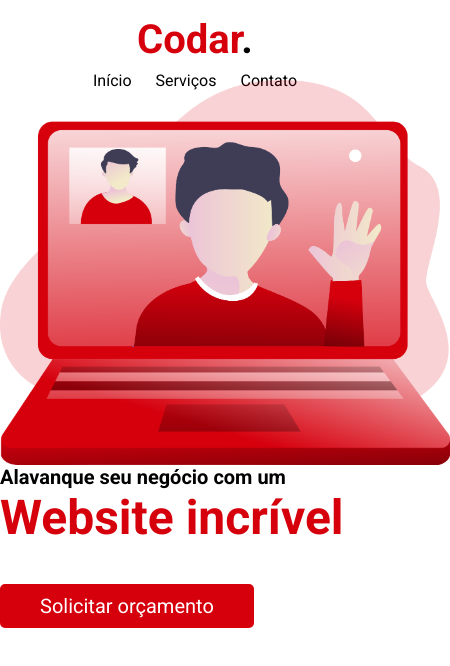
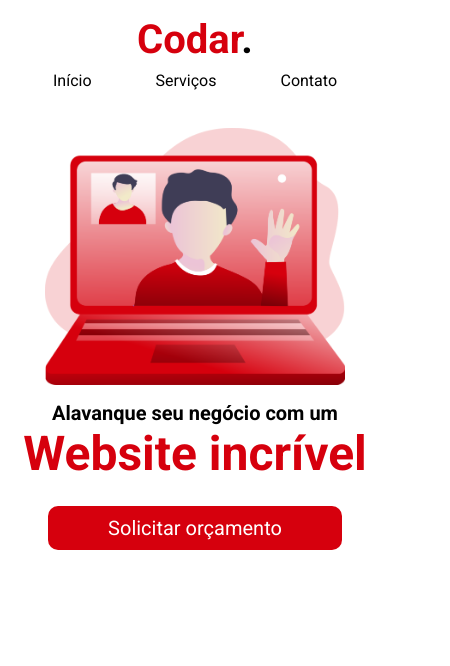
Before and after one commit to rendell-arruda/Dev-Challenge, a plain HTML site: page codar/index.html in a window 390 px wide. Shown: the whole page, 450 px wide, since content can reach past the window. Drawn offline with Linux system fonts and the light colour scheme.

Commit message:
responsividade da section inicio

```diff
--- a/codar/assets/css/gerais.css
+++ b/codar/assets/css/gerais.css
@@ -1,5 +1,4 @@
 * {
-  box-sizing: border-box;
   font-family: 'Roboto', sans-serif;
   color: var(--black);
 }
@@ -25,6 +24,7 @@ img {
   max-width: 100%;
 }
 a {
+  box-sizing: border-box;
   text-decoration: none;
   color: var(--black);
 }
@@ -43,9 +43,25 @@ li {
   margin: 0 auto;
 }
 
-.flex {
+/* .flex {
   display: flex;
   justify-content: space-between;
   align-items: center;
   flex-wrap: wrap;
+  gap: 40px;
+} */
+.flex {
+  display: grid;
+  grid-template-columns: 1fr 1fr;
+  justify-content: space-between;
+  align-items: center;
 }
+
+@media screen and (max-width: 700px) {
+  .flex {
+    display: flex;
+    flex-direction: column;
+    align-items: center;
+    justify-content: center;
+  }
+}
--- a/codar/assets/css/header.css
+++ b/codar/assets/css/header.css
@@ -20,6 +20,7 @@
 .nav-list {
   display: flex;
   gap: 0.5rem;
+  justify-content: space-between;
   align-items: center;
   flex-wrap: wrap;
 }
@@ -37,6 +38,9 @@
 }
 
 @media screen and (max-width: 500px) {
+  .nav-list {
+    gap: 3rem;
+  }
   .header {
     flex-direction: column;
   }
--- a/codar/assets/css/inicio.css
+++ b/codar/assets/css/inicio.css
@@ -1,5 +1,12 @@
 .inicio__imagem {
-  max-width: 450px;
+  max-width: 350px;
+}
+
+.inicio__conteudo {
+  display: flex;
+  justify-content: center;
+  align-items: center;
+  flex-direction: column;
 }
 
 .inicio__conteudo__paragrafo {
@@ -10,13 +17,22 @@
 .inicio__conteudo__titulo {
   font-size: 3rem;
   color: var(--red);
-  padding-bottom: 3rem;
+  padding-bottom: 2rem;
 }
 
 .inicio__conteudo__link {
   background-color: var(--red);
-  border-radius: 5px;
+  border-radius: 10px;
   color: white;
   font-size: 1.25rem;
-  padding: 10px 40px;
+  padding: 10px 60px;
 }
+
+@media screen and (max-width: 768px) {
+  .inicio__conteudo__titulo {
+    padding-bottom: 1.5rem;
+  }
+  .inicio__imagem {
+    max-width: 300px;
+  }
+}
--- a/codar/index.html
+++ b/codar/index.html
@@ -36,7 +36,8 @@ Amamos criar soluções e entregar sites incríveis Contato 123 Av. Manjar - Ná
   <main>
     <section id="inicio" class="container">
       <div class="container-l flex">
-      <img src="./assets/video_call.png" alt="Video call" class="inicio__imagem">
+        <figure>
+      <img src="./assets/video_call.png" alt="Video call" class="inicio__imagem"></figure>
       <div class="inicio__conteudo">
         <p class="inicio__conteudo__paragrafo">Alavanque seu negócio com um</p>
         <h1 class="inicio__conteudo__titulo">Website incrível</h1>
```
